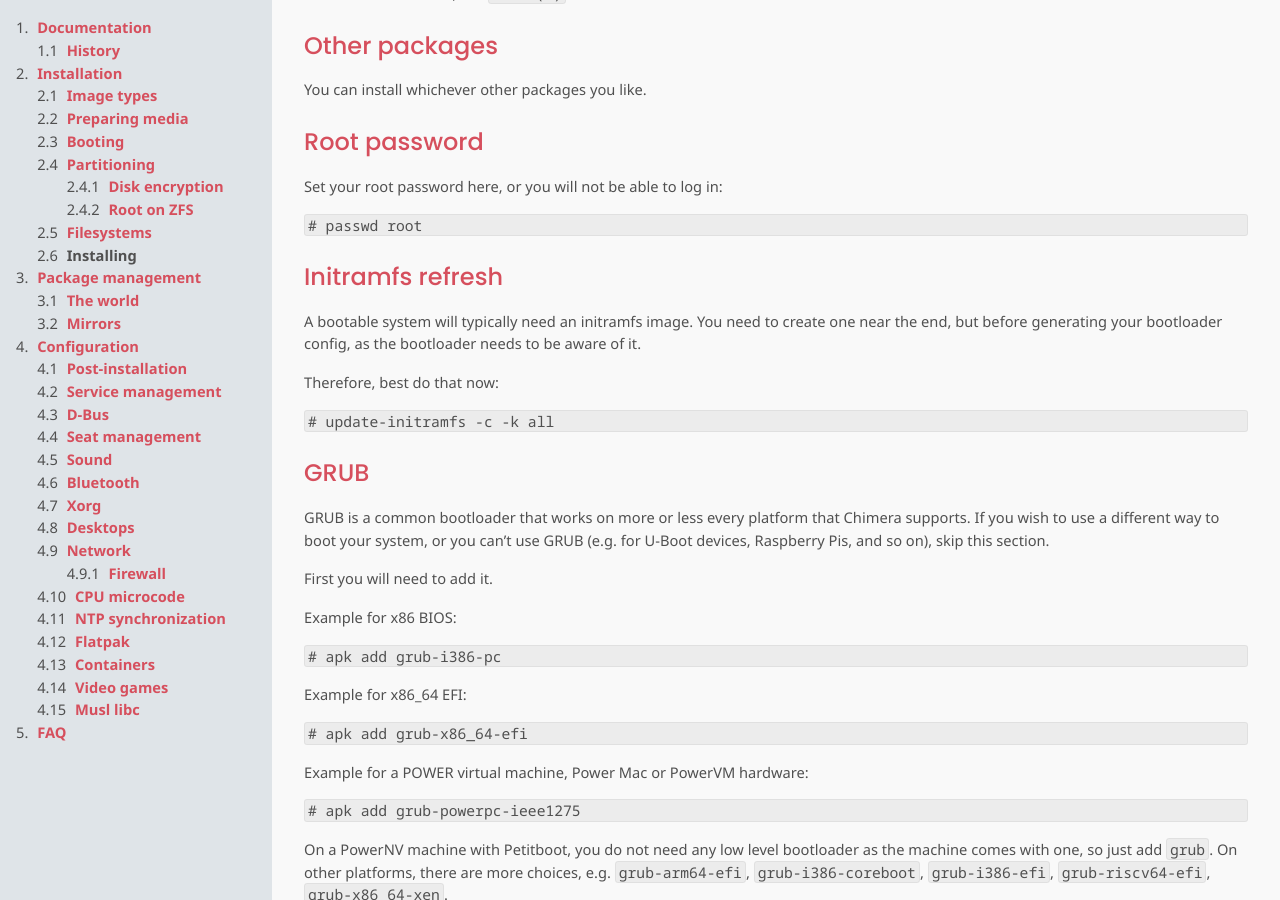
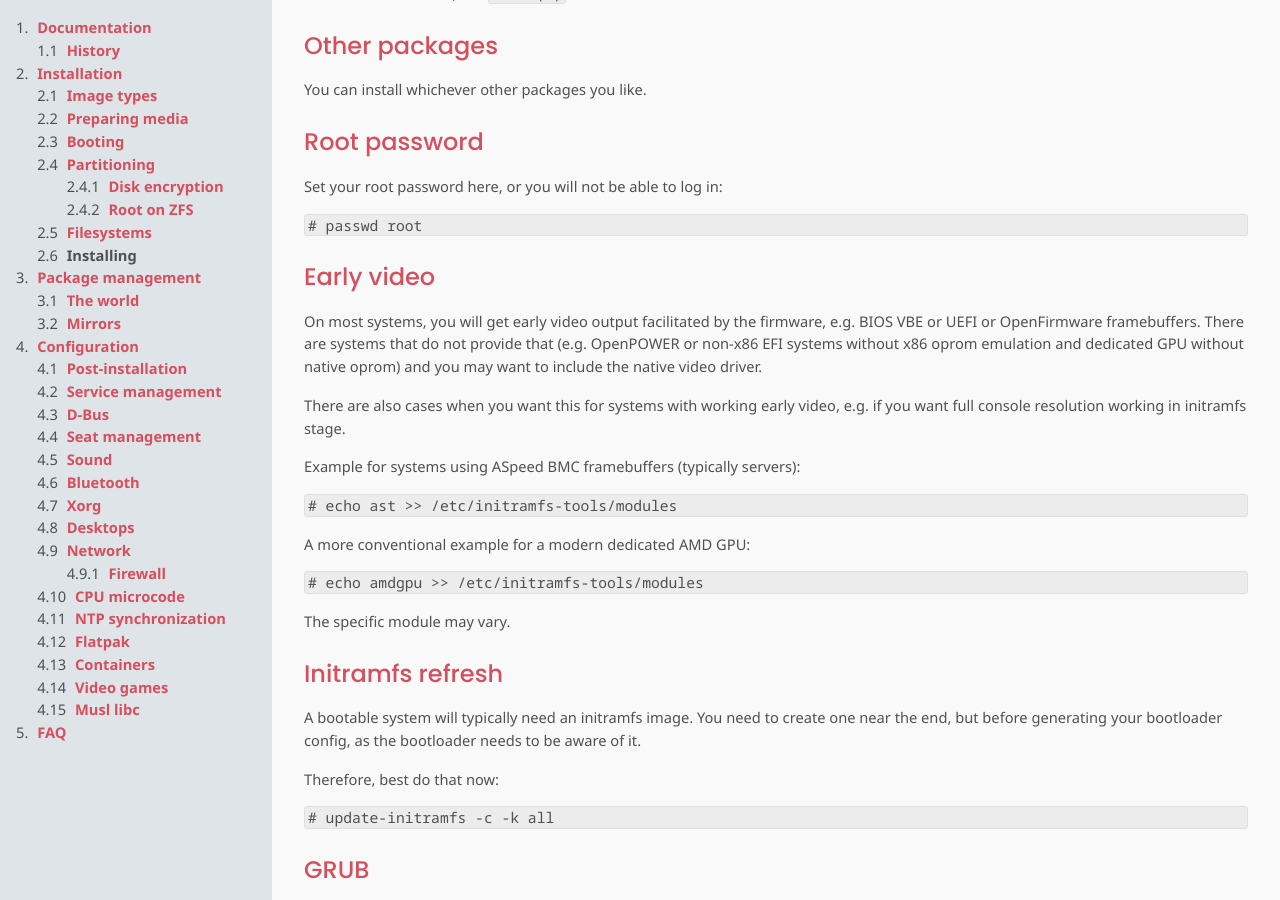
Before and after one commit to chimera-linux/chimera-linux.github.io, a Jekyll site: the page built from _docs/installation/install.md, in a window 1280 px wide and 900 px high, scrolled down 4477 px. Built offline with Jekyll 4.4.1, drawn with Linux system fonts in a browser that asks for light colours.

Commit message:
add early video section to installation
Closes https://github.com/chimera-linux/chimera-linux.github.io/pull/27

````diff
--- a/_docs/installation/install.md
+++ b/_docs/installation/install.md
@@ -321,6 +321,32 @@ Set your root password here, or you will not be able to log in:
 # passwd root
 ```
 
+### Early video
+
+On most systems, you will get early video output facilitated by the
+firmware, e.g. BIOS VBE or UEFI or OpenFirmware framebuffers. There
+are systems that do not provide that (e.g. OpenPOWER or non-x86 EFI
+systems without x86 oprom emulation and dedicated GPU without native
+oprom) and you may want to include the native video driver.
+
+There are also cases when you want this for systems with working
+early video, e.g. if you want full console resolution working in
+initramfs stage.
+
+Example for systems using ASpeed BMC framebuffers (typically servers):
+
+```
+# echo ast >> /etc/initramfs-tools/modules
+```
+
+A more conventional example for a modern dedicated AMD GPU:
+
+```
+# echo amdgpu >> /etc/initramfs-tools/modules
+```
+
+The specific module may vary.
+
 ### Initramfs refresh
 
 A bootable system will typically need an initramfs image. You need to
````
